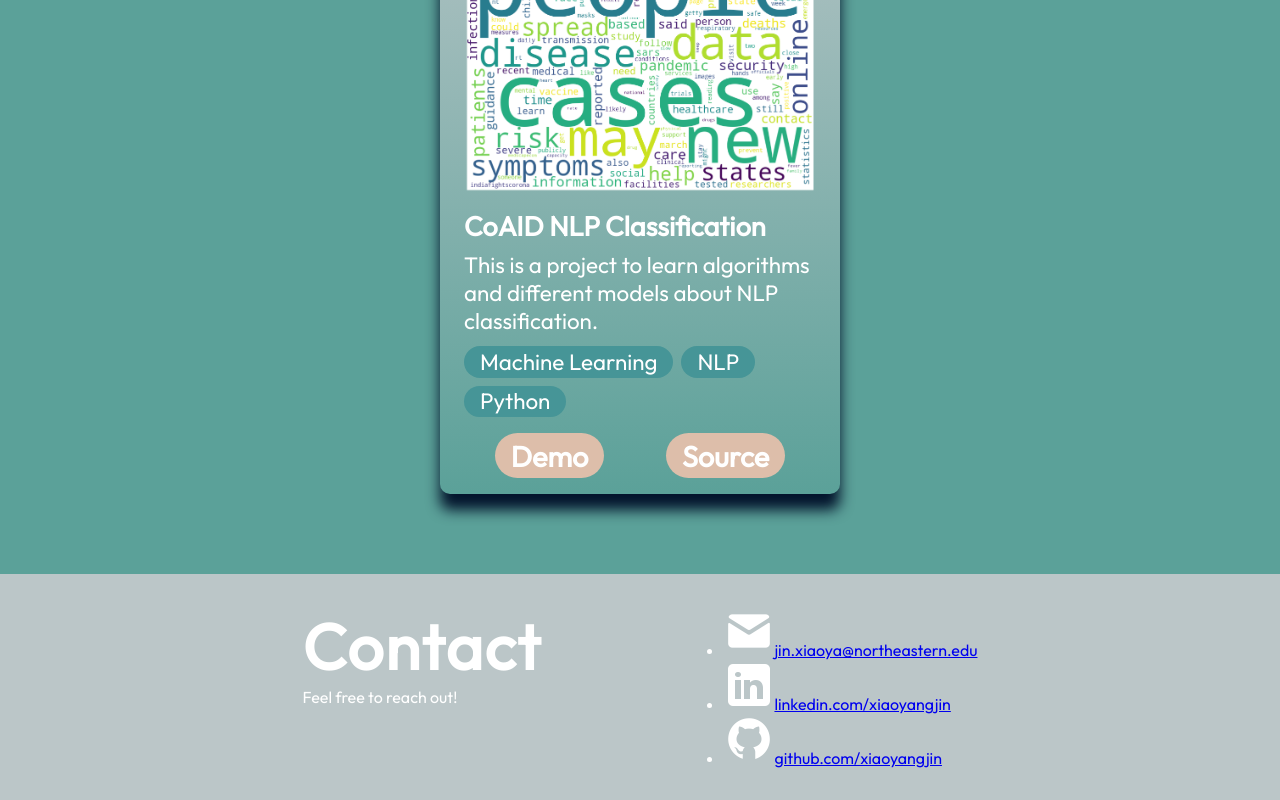
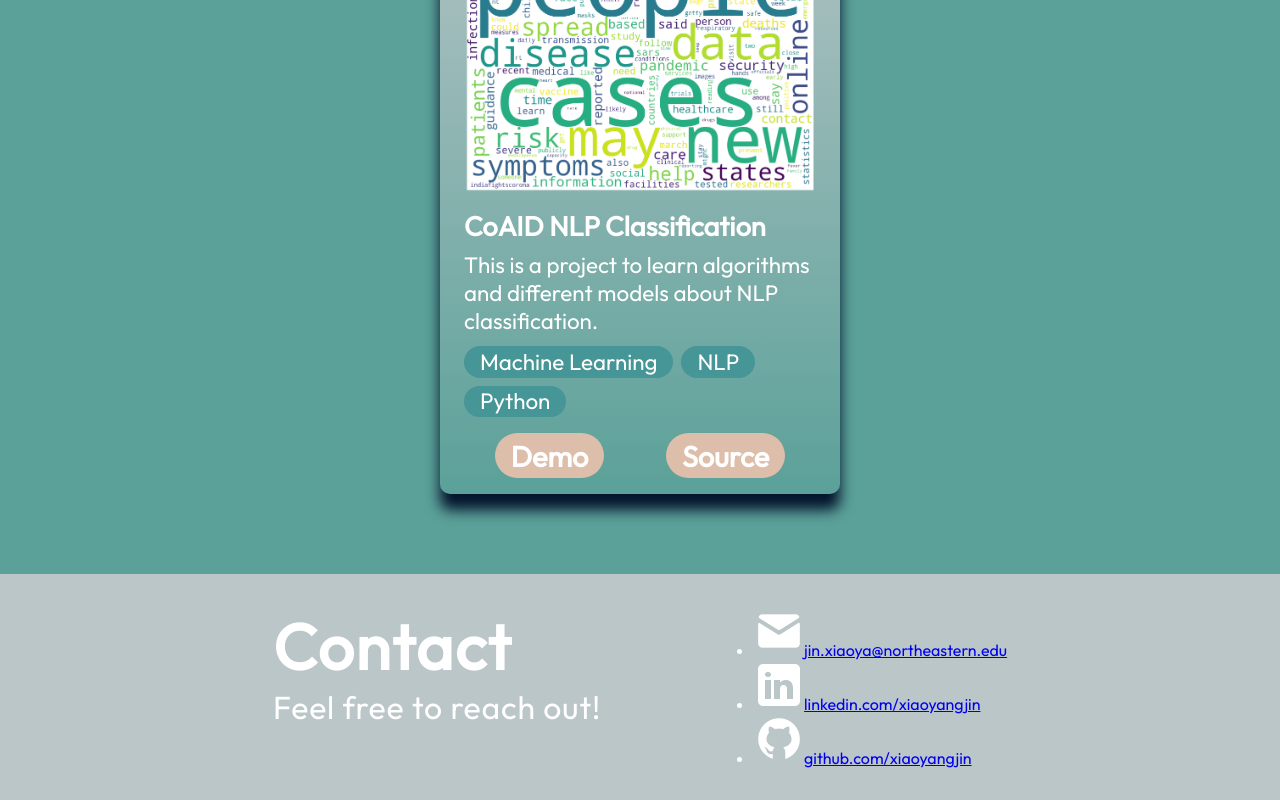
Before and after one commit to XiaoyangJin/Portfolio_React_JS, a React (Vite) app in the folder portfolio-xiaoyang/: page / in a window 1280 px wide. Shown: the part 2941-3741 px from the top of the page. Built offline with nearby package versions, Linux system fonts and the light colour scheme.

Commit message:
Change subtitle looking

```diff
--- a/portfolio-xiaoyang/src/components/Contact/Contact.module.css
+++ b/portfolio-xiaoyang/src/components/Contact/Contact.module.css
@@ -21,3 +21,10 @@
 
     letter-spacing: 0.1rem;
 }
+
+.text p {
+    font-size: 2rem;
+    font-weight: 400;
+
+    letter-spacing: 0.05rem;
+}
```
